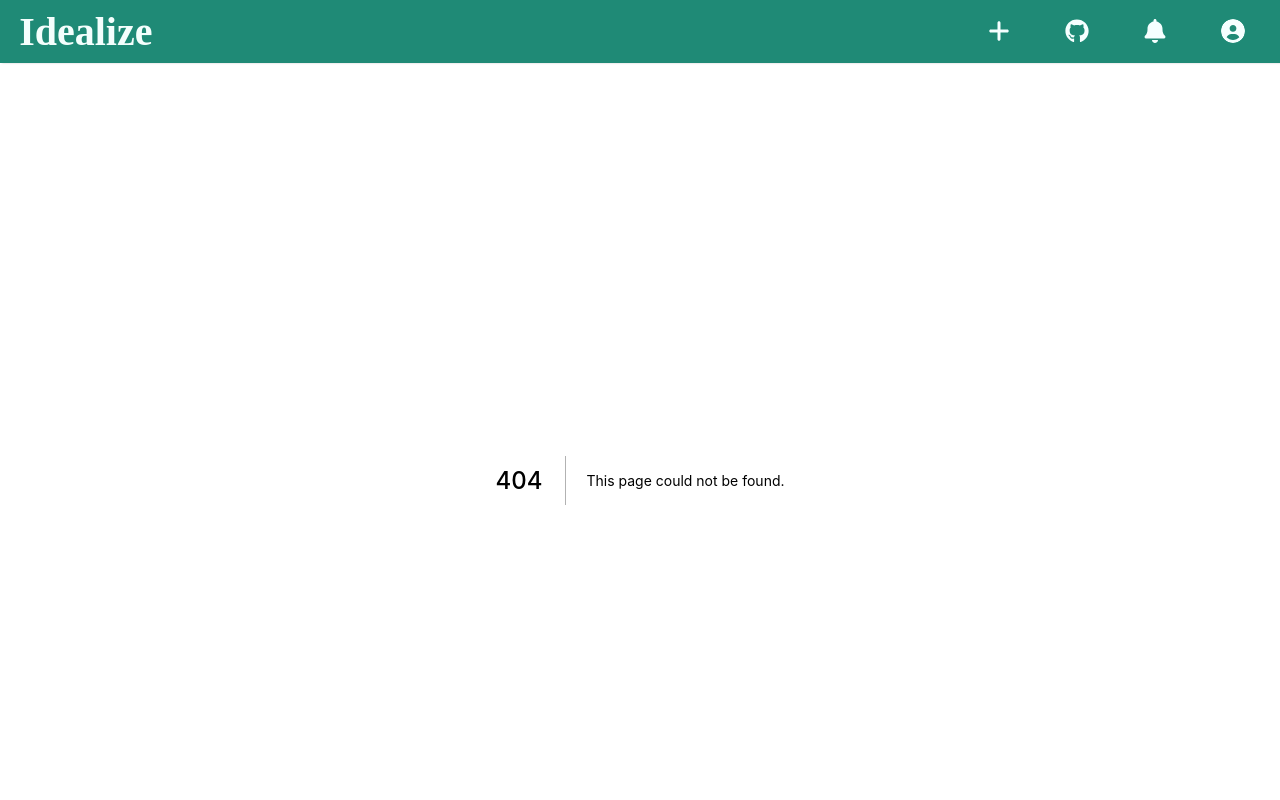
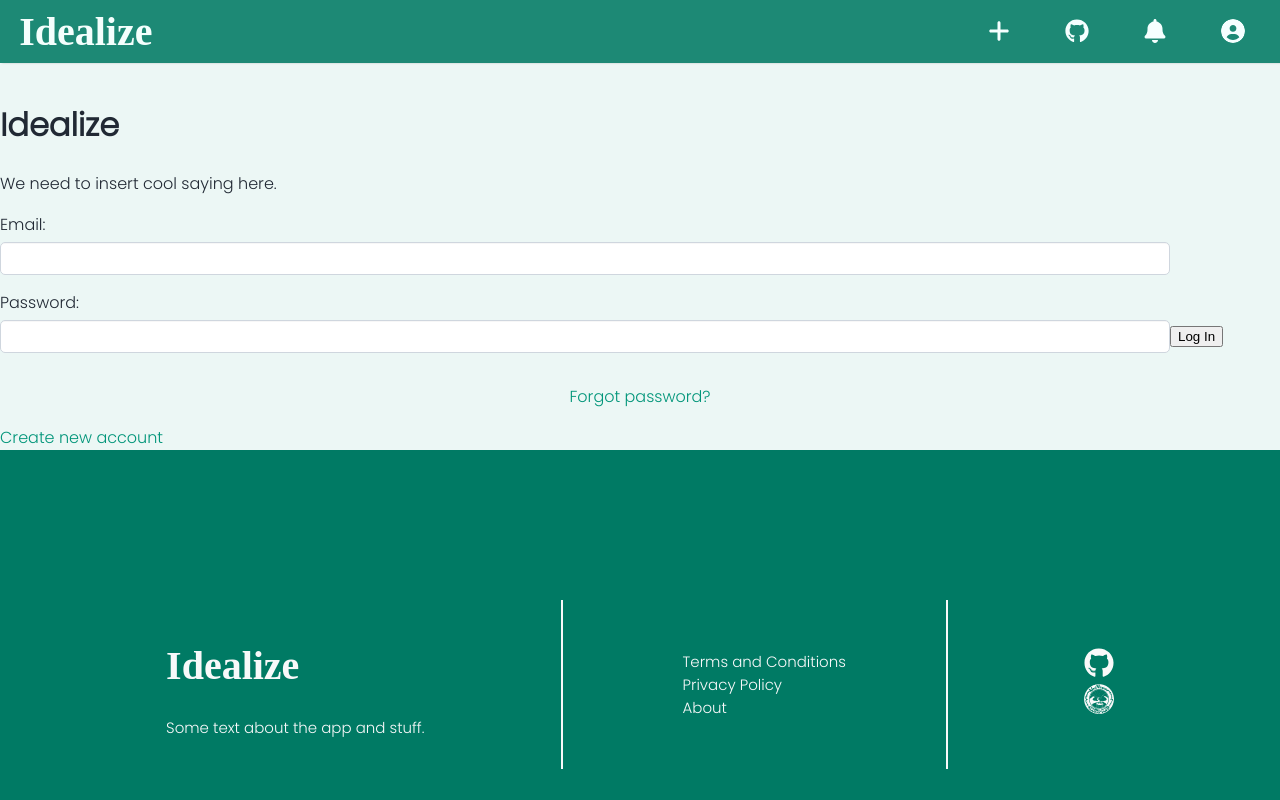
Before and after one commit to mariam-mimi/idealize, a Next.js app: page /login in a window 1280 px wide. Before the commit this address had no page. Shown: the top 800 px of the page. Built offline with nearby package versions, Linux system fonts and the light colour scheme.

Commit message:
commit changes

```diff
--- /dev/null
+++ b/pages/login.js
@@ -0,0 +1,13 @@
+import LogInForm from '../components/LogInForm';
+
+export default function LoginPage() {
+  return (
+    <div className="login-flex">
+      <div>
+        <h1 className="login-h1">Idealize</h1>
+        <p>We need to insert cool saying here.</p>
+      </div>
+      <LogInForm />
+    </div>
+  );
+}
--- /dev/null
+++ b/pages/posts/new.js
@@ -0,0 +1,5 @@
+import CreatePostForm from '../../components/CreatePostForm';
+
+export default function CreateNewPost() {
+  return <CreatePostForm />;
+}
--- /dev/null
+++ b/pages/register.js
@@ -0,0 +1,5 @@
+import CreateUserForm from '../components/CreateUserForm';
+
+export default function UserRegistrationPage() {
+  return <CreateUserForm />;
+}
```
Also changed, not shown: pages/profile/settings.js (+10 -0 lines), outline.txt.
